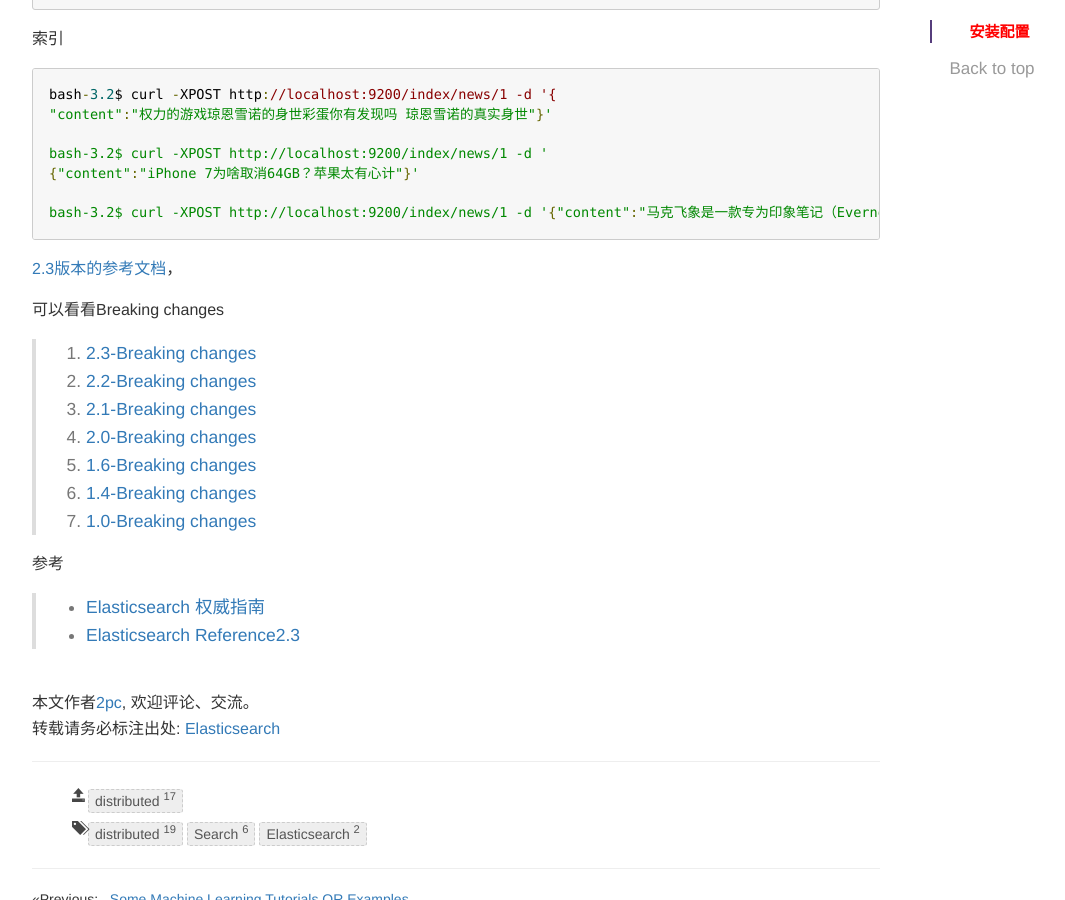
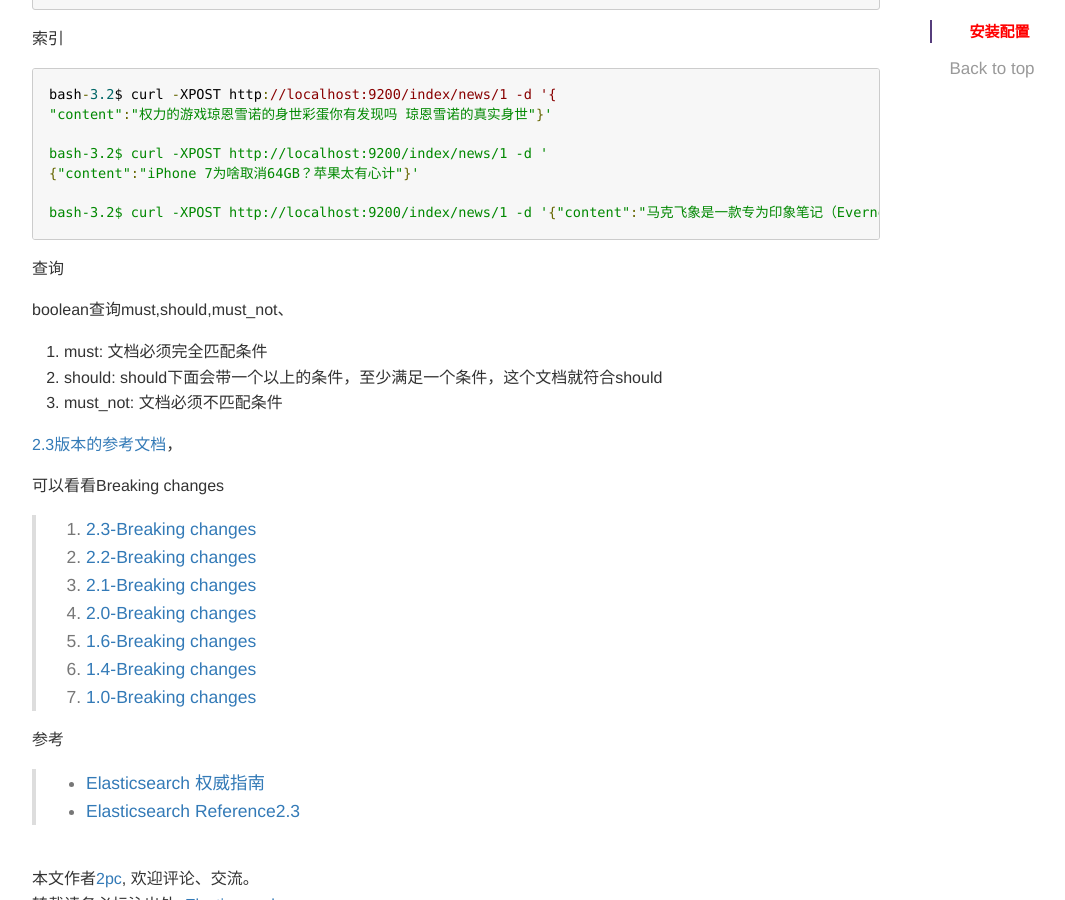
Before and after one commit to luyee/2pc.github.io, a Jekyll site: the page built from _posts/Search/2015-09-17-Elasticsearch.md, in a window 1280 px wide and 900 px high, scrolled down 3327 px. Shown: the whole window, without its empty margins (38-1103 px from the left). Built offline with Jekyll 4.4.1, drawn with Linux system fonts in a browser that asks for light colours; comment, search, counter and statistics services are not loaded.

Commit message:
Update 2015-09-17-Elasticsearch.md

````diff
--- a/_posts/Search/2015-09-17-Elasticsearch.md
+++ b/_posts/Search/2015-09-17-Elasticsearch.md
@@ -174,6 +174,14 @@ bash-3.2$ curl -XPOST http://localhost:9200/index/news/1 -d '{"content":"马克
 
 ```
 
+查询
+
+boolean查询must,should,must_not、
+1. must: 文档必须完全匹配条件
+2. should: should下面会带一个以上的条件，至少满足一个条件，这个文档就符合should
+3. must_not: 文档必须不匹配条件
+
+
 [2.3版本的参考文档](https://www.elastic.co/guide/en/elasticsearch/reference/2.3/index.html)，
 
 可以看看Breaking changes
````
